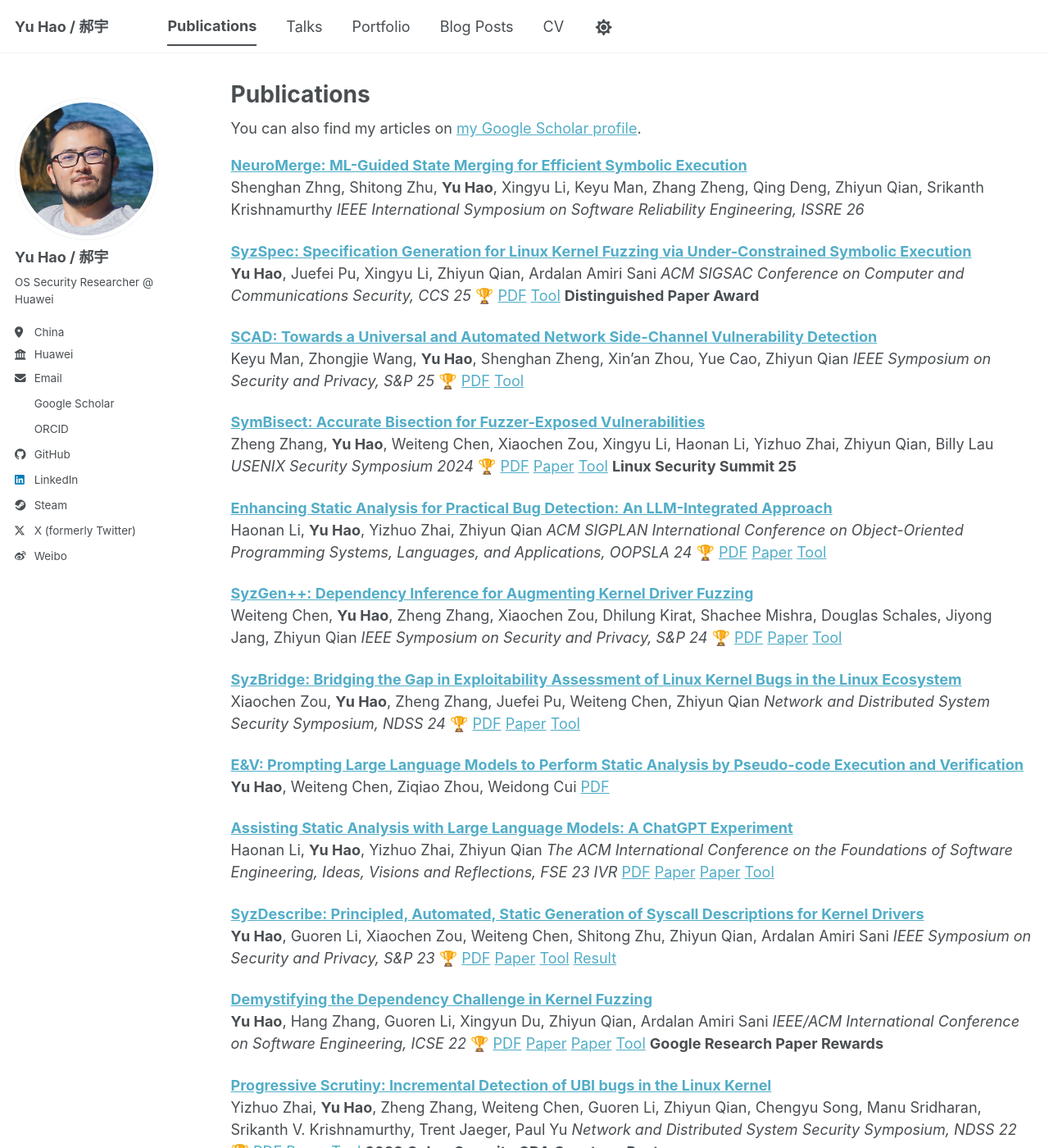
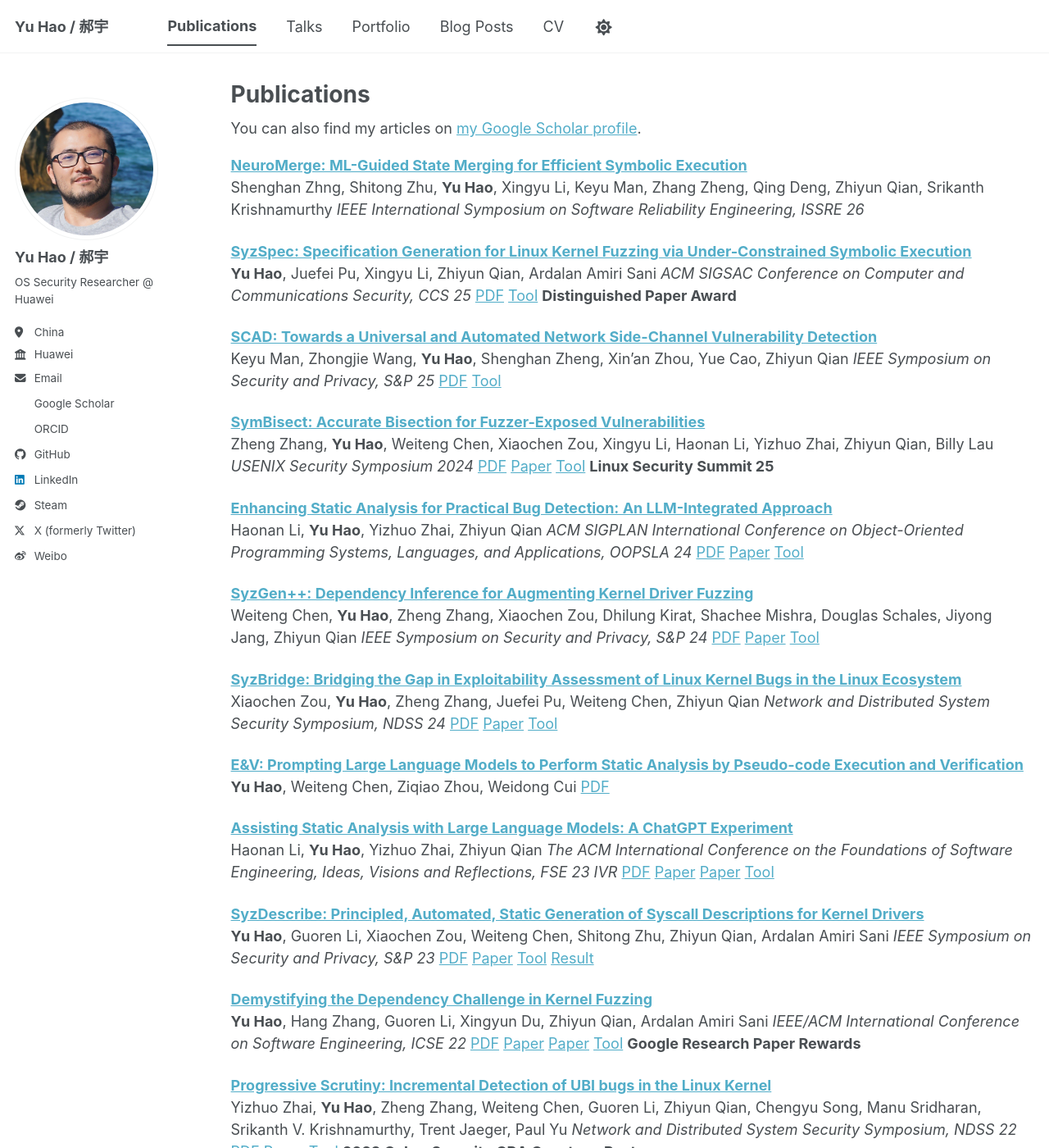
Before and after one commit to ZHYfeng/ZHYfeng.github.io, a Jekyll site: the page built from _pages/publications.md, in a window 1280 px wide and 1400 px high. Shown: the whole window at 82% size. Built offline with Jekyll 4.4.1, drawn with Linux system fonts in a browser that asks for light colours; nearby versions of some CDN libraries; some web fonts are replaced; a script bundle is joined from its source files by our own code; library files that are not in the unit come from our copies.

Commit message:
Revert fancy styling: clean CV, homepage, pubs
- Remove stats bar, research tags from homepage
- Remove card-style CV layout (cv-page wrapper, cv.css)
- Remove 🏆 badge from publications
- Delete custom SCSS files (cv.scss, home.scss)
- Keep file cleanup (unused pages, fonts, includes)

```diff
--- a/_pages/publications.md
+++ b/_pages/publications.md
@@ -21,39 +21,39 @@
 
 [**SyzSpec: Specification Generation for Linux Kernel Fuzzing via Under-Constrained Symbolic Execution**](/publication/syzspec-specification-generation-for-linux-kernel-fuzzing-via-under-constrained-/)
 **Yu Hao**, Juefei Pu, Xingyu Li, Zhiyun Qian, Ardalan Amiri Sani
-*ACM SIGSAC Conference on Computer and Communications Security, CCS 25* <span class="venue-badge">🏆</span>
+*ACM SIGSAC Conference on Computer and Communications Security, CCS 25*
 [PDF](http://zhyfeng.github.io/files/ccs25_syzspec.pdf) [Tool](https://github.com/seclab-ucr/SyzSpec)
 **Distinguished Paper Award**
 
 
 [**SCAD: Towards a Universal and Automated Network Side-Channel Vulnerability Detection**](/publication/scad-towards-a-universal-and-automated-network-side-channel-vulnerability-detect/)
 Keyu Man, Zhongjie Wang, **Yu Hao**, Shenghan Zheng, Xin'an Zhou, Yue Cao, Zhiyun Qian
-*IEEE Symposium on Security and Privacy, S&P 25* <span class="venue-badge">🏆</span>
+*IEEE Symposium on Security and Privacy, S&P 25*
 [PDF](http://zhyfeng.github.io/files/oakland25_side_channel_discovery.pdf) [Tool](https://github.com/seclab-ucr/SCAD)
 
 
 [**SymBisect: Accurate Bisection for Fuzzer-Exposed Vulnerabilities**](/publication/symbisect-accurate-bisection-for-fuzzer-exposed-vulnerabilities/)
 Zheng Zhang, **Yu Hao**, Weiteng Chen, Xiaochen Zou, Xingyu Li, Haonan Li, Yizhuo Zhai, Zhiyun Qian, Billy Lau
-*USENIX Security Symposium 2024* <span class="venue-badge">🏆</span>
+*USENIX Security Symposium 2024*
 [PDF](http://zhyfeng.github.io/files/sec24_symbisect.pdf) [Paper](https://www.usenix.org/conference/usenixsecurity24/presentation/zhang-zheng) [Tool](https://github.com/seclab-ucr/SyzBridge)
 **Linux Security Summit 25**
 
 
 [**Enhancing Static Analysis for Practical Bug Detection: An LLM-Integrated Approach**](/publication/enhancing-static-analysis-for-practical-bug-detection-an-llm-integrated-approach/)
 Haonan Li, **Yu Hao**, Yizhuo Zhai, Zhiyun Qian
-*ACM SIGPLAN International Conference on Object-Oriented Programming Systems, Languages, and Applications, OOPSLA 24* <span class="venue-badge">🏆</span>
+*ACM SIGPLAN International Conference on Object-Oriented Programming Systems, Languages, and Applications, OOPSLA 24*
 [PDF](http://zhyfeng.github.io/files/oopsla24_llift.pdf) [Paper](https://dl.acm.org/doi/10.1145/3649828) [Tool](https://github.com/seclab-ucr/LLift)
 
 
 [**SyzGen++: Dependency Inference for Augmenting Kernel Driver Fuzzing**](/publication/syzgen-dependency-inference-for-augmenting-kernel-driver-fuzzing/)
 Weiteng Chen, **Yu Hao**, Zheng Zhang, Xiaochen Zou, Dhilung Kirat, Shachee Mishra, Douglas Schales, Jiyong Jang, Zhiyun Qian
-*IEEE Symposium on Security and Privacy, S&P 24* <span class="venue-badge">🏆</span>
+*IEEE Symposium on Security and Privacy, S&P 24*
 [PDF](http://zhyfeng.github.io/files/oakland24_syzgenplusplus.pdf) [Paper](https://www.computer.org/csdl/proceedings-article/sp/2024/313000e661/1ZZvBxFudzi) [Tool](https://github.com/seclab-ucr/SyzGenPlusPlus)
 
 
 [**SyzBridge: Bridging the Gap in Exploitability Assessment of Linux Kernel Bugs in the Linux Ecosystem**](/publication/syzbridge-bridging-the-gap-in-exploitability-assessment-of-linux-kernel-bugs-in-/)
 Xiaochen Zou, **Yu Hao**, Zheng Zhang, Juefei Pu, Weiteng Chen, Zhiyun Qian
-*Network and Distributed System Security Symposium, NDSS 24* <span class="venue-badge">🏆</span>
+*Network and Distributed System Security Symposium, NDSS 24*
 [PDF](http://zhyfeng.github.io/files/ndss24_syzbridge.pdf) [Paper](https://www.ndss-symposium.org/ndss-paper/syzbridge-bridging-the-gap-in-exploitability-assessment-of-linux-kernel-bugs-in-the-linux-ecosystem/) [Tool](https://github.com/seclab-ucr/SyzBridge)
 
 
@@ -70,20 +70,20 @@
 
 [**SyzDescribe: Principled, Automated, Static Generation of Syscall Descriptions for Kernel Drivers**](/publication/syzdescribe-principled-automated-static-generation-of-syscall-descriptions-for-k/)
 **Yu Hao**, Guoren Li, Xiaochen Zou, Weiteng Chen, Shitong Zhu, Zhiyun Qian, Ardalan Amiri Sani
-*IEEE Symposium on Security and Privacy, S&P 23* <span class="venue-badge">🏆</span>
+*IEEE Symposium on Security and Privacy, S&P 23*
 [PDF](http://zhyfeng.github.io/files/oakland23_syzdescribe.pdf) [Paper](https://www.computer.org/csdl/proceedings-article/sp/2023/933600d262/1Nrc0F2nDO0) [Tool](https://github.com/seclab-ucr/SyzDescribe) [Result](https://github.com/ZHYfeng/SyzDescribe_Syscall_Description)
 
 
 [**Demystifying the Dependency Challenge in Kernel Fuzzing**](/publication/demystifying-the-dependency-challenge-in-kernel-fuzzing/)
 **Yu Hao**, Hang Zhang, Guoren Li, Xingyun Du, Zhiyun Qian, Ardalan Amiri Sani
-*IEEE/ACM International Conference on Software Engineering, ICSE 22* <span class="venue-badge">🏆</span>
+*IEEE/ACM International Conference on Software Engineering, ICSE 22*
 [PDF](http://zhyfeng.github.io/files/icse22_dependency_measurement.pdf) [Paper](https://ieeexplore.ieee.org/document/9793967) [Paper](https://dl.acm.org/doi/abs/10.1145/3510003.3510126) [Tool](https://github.com/seclab-ucr/Dependency)
 **Google Research Paper Rewards**
 
 
 [**Progressive Scrutiny: Incremental Detection of UBI bugs in the Linux Kernel**](/publication/progressive-scrutiny-incremental-detection-of-ubi-bugs-in-the-linux-kernel/)
 Yizhuo Zhai, **Yu Hao**, Zheng Zhang, Weiteng Chen, Guoren Li, Zhiyun Qian, Chengyu Song, Manu Sridharan, Srikanth V. Krishnamurthy, Trent Jaeger, Paul Yu
-*Network and Distributed System Security Symposium, NDSS 22* <span class="venue-badge">🏆</span>
+*Network and Distributed System Security Symposium, NDSS 22*
 [PDF](http://zhyfeng.github.io/files/ndss22_incremental_analysis.pdf) [Paper](https://www.ndss-symposium.org/ndss-paper/auto-draft-249/) [Tool](https://github.com/seclab-ucr/IncreLux)
 **2023 Cyber Security CRA Capstone Poster**
 
@@ -96,19 +96,19 @@
 
 [**Themis: Ambiguity-Aware Network Intrusion Detection based on Symbolic Model Comparison**](/publication/themis-ambiguity-aware-network-intrusion-detection-based-on-symbolic-model-compa/)
 Zhongjie Wang, Shitong Zhu, Keyu Man, Pengxiong Zhu, **Yu Hao**, Zhiyun Qian, Srikanth V. Krishnamurthy, Tom La Porta, Michael J. De Lucia
-*ACM SIGSAC Conference on Computer and Communications Security, CCS 21* <span class="venue-badge">🏆</span>
+*ACM SIGSAC Conference on Computer and Communications Security, CCS 21*
 [PDF](http://zhyfeng.github.io/files/ccs21_themis.pdf) [Paper](https://dl.acm.org/doi/10.1145/3460120.3484762) [Tool](https://github.com/seclab-ucr/Themis)
 
 
 [**Statically Discovering High-Order Taint Style Vulnerabilities in OS Kernels**](/publication/statically-discovering-high-order-taint-style-vulnerabilities-in-os-kernels/)
 Hang Zhang, Weiteng Chen, **Yu Hao**, Guoren Li, Yizhuo Zhai, Xiaochen Zou, Zhiyun Qian
-*ACM SIGSAC Conference on Computer and Communications Security, CCS 21* <span class="venue-badge">🏆</span>
+*ACM SIGSAC Conference on Computer and Communications Security, CCS 21*
 [PDF](http://zhyfeng.github.io/files/ccs21_static_high_order.pdf) [Paper](https://dl.acm.org/doi/abs/10.1145/3460120.3484798) [Tool](https://github.com/seclab-ucr/SUTURE)
 
 
 [**UBITect: A Precise and Scalable Method to Detect Use-before-Initialization Bugs in Linux Kernel**](/publication/ubitect-a-precise-and-scalable-method-to-detect-use-before-initialization-bugs-i/)
 Yizhuo Zhai, **Yu Hao**, Hang Zhang, Daimeng Wang, Chengyu Song, Zhiyun Qian, Mohsen Lesani, Srikanth V. Krishnamurthy, Paul Yu
-*ACM SIGSOFT International Symposium on Foundations of Software Engineering, FSE 20* <span class="venue-badge">🏆</span>
+*ACM SIGSOFT International Symposium on Foundations of Software Engineering, FSE 20*
 [PDF](http://zhyfeng.github.io/files/fse20_UBITect.pdf) [Paper](https://dl.acm.org/doi/10.1145/3368089.3409686) [Tool](https://github.com/seclab-ucr/UBITect)
 **2023 Cyber Security CRA Capstone Poster**
 
@@ -128,7 +128,7 @@
 
 [**Tell You a Definite Answer: Whether Your Data is Tainted During Thread Scheduling**](/publication/tell-you-a-definite-answer-whether-your-data-is-tainted-during-thread-scheduling/)
 Xiaodong Zhang, Zijiang Yang, Qinghua Zheng, **Yu Hao**, Pei Liu, Ting Liu
-*IEEE Transactions on Software Engineering, TSE* <span class="venue-badge">🏆</span>
+*IEEE Transactions on Software Engineering, TSE*
  [Paper](https://ieeexplore.ieee.org/document/8472790) [Tool](https://github.com/ZHYfeng/Cap_Taint_Analysis) [Benchmarks](https://github.com/ZHYfeng/Cap_Benchmarks) [Result](https://github.com/ZHYfeng/Cap_Taint_Analysis_Results)
 
 
--- a/assets/css/cv.scss
+++ /dev/null
@@ -1,66 +0,0 @@
---- ---
-/* ==========================================================================
-   CV Page — Card-style layout for Education & Experience
-   ========================================================================== */
-
-.cv-page ul {
- list-style: none;
- margin-left: 0;
- padding-left: 0;
-}
-
-.cv-page ul li {
- position: relative;
- padding: 1.25em 1.5em;
- margin-bottom: 1em;
- background: #f8f9fa;
- border-radius: 8px;
- border-left: 4px solid #52adc8;
- box-shadow: 0 1px 3px rgba(0, 0, 0, 0.08);
- transition: box-shadow 0.2s ease;
-}
-
-.cv-page ul li:hover {
- box-shadow: 0 3px 12px rgba(0, 0, 0, 0.12);
-}
-
-.cv-page ul li p {
- margin: 0;
-}
-
-.cv-page ul li ul {
- margin-top: 0.25em;
-}
-
-.cv-page ul li ul li {
- padding: 0.25em 0 0.25em 1.25em;
- margin-bottom: 0;
- background: transparent;
- border-left: none;
- box-shadow: none;
- font-size: 0.95em;
- color: #555;
-}
-
-.cv-page ul li ul li:hover {
- box-shadow: none;
-}
-
-.cv-page h2 {
- margin-top: 2em;
- padding-bottom: 0.5em;
- border-bottom: 2px solid #52adc8;
- font-size: 1.3em;
-}
-
-/* Download buttons */
-.cv-download-links {
- display: flex;
- gap: 0.75em;
- margin-bottom: 1.5em;
- flex-wrap: wrap;
-}
-
-.cv-download-links .btn {
- font-size: 0.9em;
-}
--- a/assets/css/home.scss
+++ /dev/null
@@ -1,88 +0,0 @@
---- ---
-/* ==========================================================================
-   Homepage — Research tags & stats bar
-   ========================================================================== */
-
-/* Stats bar */
-.research-stats {
- display: flex;
- gap: 1.5em;
- flex-wrap: wrap;
- margin: 1.5em 0 2em;
-}
-
-.research-stats .stat {
- flex: 1;
- min-width: 100px;
- text-align: center;
- padding: 1em 0.75em;
- background: #f8f9fa;
- border-radius: 8px;
- border: 1px solid #e9ecef;
- transition: box-shadow 0.2s ease;
-}
-
-.research-stats .stat:hover {
- box-shadow: 0 2px 8px rgba(0, 0, 0, 0.08);
-}
-
-.research-stats .stat .number {
- display: block;
- font-size: 1.8em;
- font-weight: 700;
- color: #52adc8;
- line-height: 1.2;
-}
-
-.research-stats .stat .label {
- display: block;
- font-size: 0.85em;
- color: #666;
- margin-top: 0.25em;
-}
-
-/* Research tags */
-.research-tags {
- display: flex;
- flex-wrap: wrap;
- gap: 0.5em;
- margin: 1em 0 1.5em;
-}
-
-.research-tags .tag {
- display: inline-block;
- padding: 0.2em 0.75em;
- font-size: 0.82em;
- font-weight: 500;
- border-radius: 12px;
- color: #fff;
- white-space: nowrap;
-}
-
-.research-tags .tag-fuzzing {
- background: #e74c3c;
-}
-
-.research-tags .tag-llm {
- background: #3498db;
-}
-
-.research-tags .tag-static {
- background: #2ecc71;
-}
-
-.research-tags .tag-symbolic {
- background: #9b59b6;
-}
-
-.research-tags .tag-kernel {
- background: #f39c12;
-}
-
-.research-tags .tag-android {
- background: #1abc9c;
-}
-
-.research-tags .tag-harmonyos {
- background: #e67e22;
-}
```
Also changed, not shown: _pages/about.md (+2 -33 lines), _pages/cv-cn.md (+0 -8 lines), _pages/cv.md (+0 -8 lines), scripts/generate_cv_md.py (+0 -12 lines), 1 other file.
